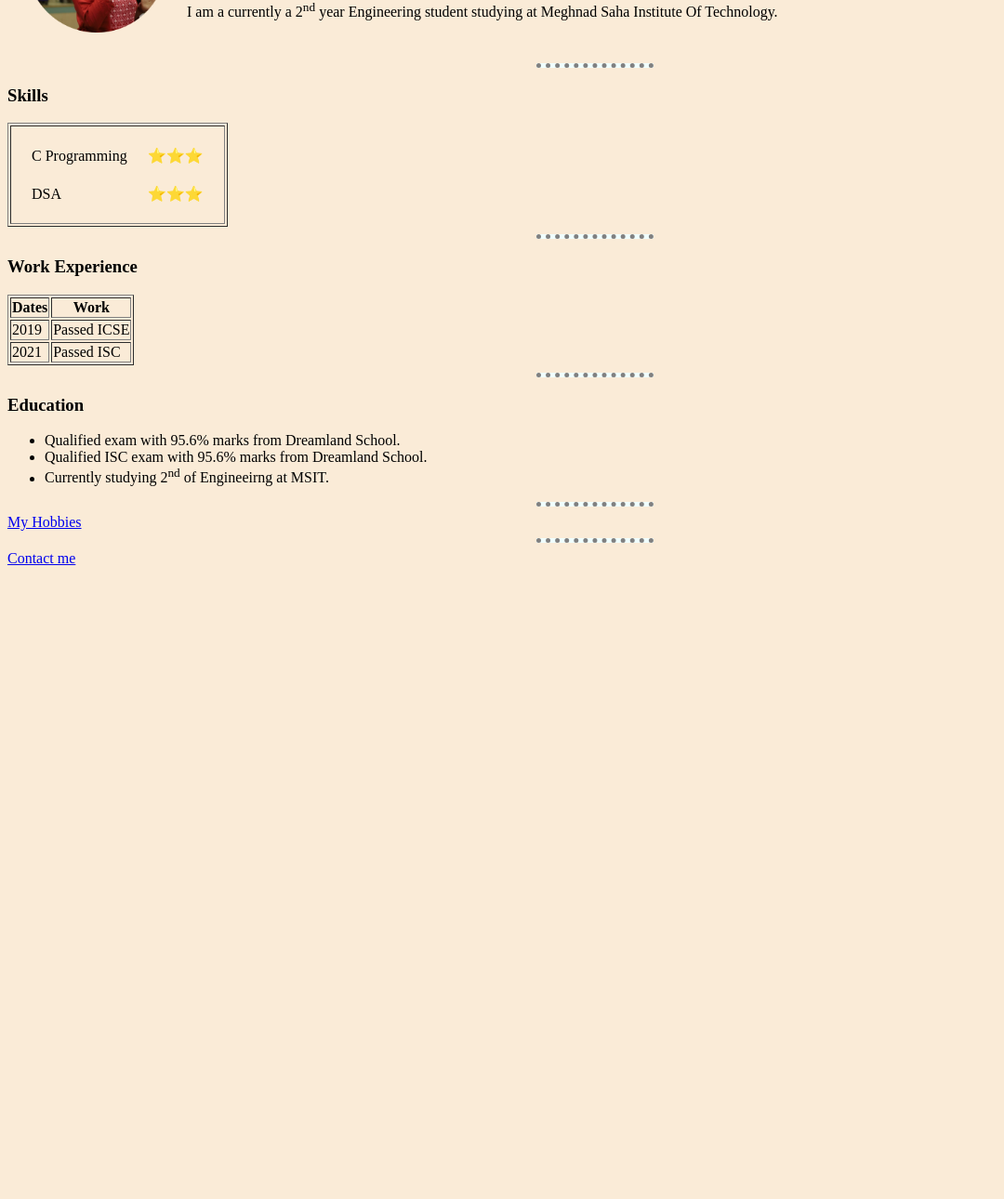
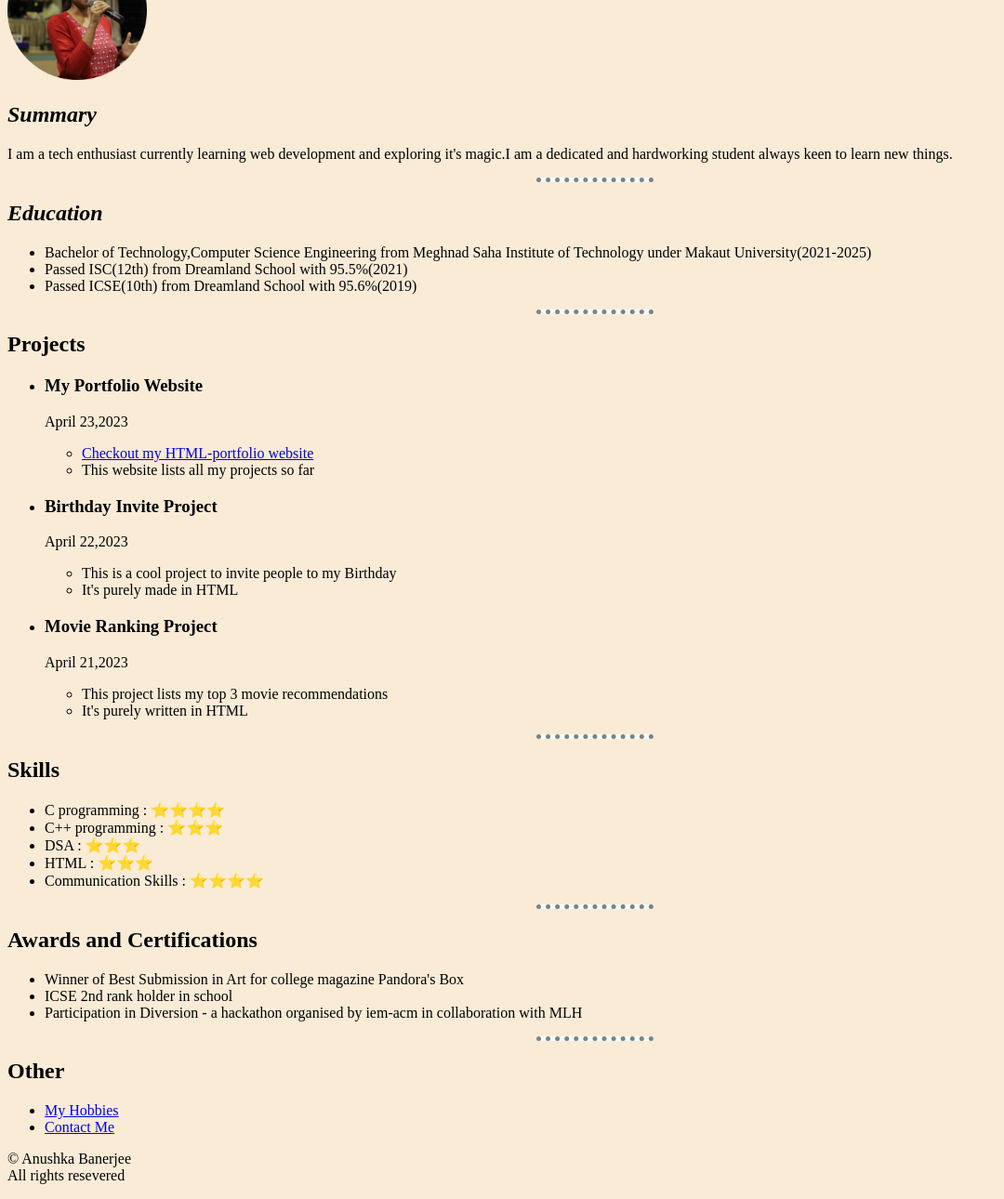
Before and after one commit to AnushkaBanerjee/PERSONAL-WEBSITE, a plain HTML site: page index.html in a window 1280 px wide. Shown: the part 144-1434 px from the top of the page at 93% size, without its empty margins (0-1080 px from the left). Before the commit the page ends 800 px from the top, so only its background shows below. Drawn offline with Linux system fonts and the light colour scheme.

Commit message:
index.html modified

```diff
--- a/index.html
+++ b/index.html
@@ -1,7 +1,7 @@
 <!DOCTYPE html>
 <head>
     <meta charset="UTF-8">
-    <title>Anu's Personal Site</title>
+    <title>My Resume</title>
     <link rel="stylesheet" href="style.css">
 </head>
 
@@ -9,78 +9,71 @@
 
 <!--Body starts here-->
 <body>
-  <table cellspacing="20">
-    <tr>
-      <td> <img src="Anushka-modified.png" height="150"></td>
-      <td><h1>Anushka Banerjee</h1>
-        <p><em>B.Tech<strong> Computer Science Student</strong></em></p>
-        <!--em tag emphasizes text and structures it while i tag italisizes it. We should focus more on the em tag-->
-        <!--b tag for bold and strong tag for bold and styled. We need to prefer strong tag over bold tag -->
-        <p>I am a currently a 2<sup>nd</sup> year Engineering student studying at Meghnad Saha Institute Of Technology.</p></td>
-    </tr>
-  </table>
+  <h1>Anushka Banerjee</h1>
+  <img src = "Anushka-modified.png" alt = "My Profile Photo" height="150"/>
+  <h2><em>Summary</em></h2>
+  <p>I am a tech enthusiast currently learning web development and exploring it's magic.I am a dedicated and hardworking student always keen to learn new things.</p>
+  <hr>
+  <h2><em>Education</em></h2>
+  <ul>
+      <li>Bachelor of Technology,Computer Science Engineering from Meghnad Saha Institute of Technology under Makaut University(2021-2025)</li>
+      <li>Passed ISC(12th) from Dreamland School with 95.5%(2021) </li>
+      <li>Passed ICSE(10th) from Dreamland School with 95.6%(2019) </li>
+  </ul>
+  <hr>
+  <h2>Projects</h2>
+  <ul>
+      <!--First project-->
+      <li><h3>My Portfolio Website</h3>
+          <p>April 23,2023</p>
+          <ul>
+             <li><a href = "https://anushkabanerjee.github.io/HTML-Portfolio/" target="_blank">Checkout my HTML-portfolio website</a></li>
+             <li>This website lists all my projects so far</li>
+          </ul>
+      </li>
+      <!--Second Project-->
+      <li><h3>Birthday Invite Project</h3>
+          <p>April 22,2023</p>
+          <ul>
+              <li>This is a cool project to invite people to my Birthday</li>
+              <li>It's purely made in HTML</li>
+          </ul>
+      </li>
+      <!--Third Project-->
+      <li>
+          <h3>Movie Ranking Project</h3>
+          <p>April 21,2023</p>
+          <ul>
+              <li>This project lists my top 3 movie recommendations</li>
+              <li>It's purely written in HTML</li>
+          </ul>
+      </li>
+  </ul>
+  <hr>
+  <h2>Skills</h2>
+  <ul>
+      <li>C programming : ⭐⭐⭐⭐</li>
+      <li>C++ programming : ⭐⭐⭐</li>
+      <li>DSA : ⭐⭐⭐</li>
+      <li>HTML : ⭐⭐⭐</li>
+      <li>Communication Skills : ⭐⭐⭐⭐</li>
+  </ul>
+  <hr>
+  <h2>Awards and Certifications</h2>
+  <ul>
+      <li>Winner of Best Submission in Art for college magazine Pandora's Box</li>
+      <li>ICSE 2nd rank holder in school</li>
+      <li>Participation in Diversion - a hackathon organised by iem-acm in collaboration with MLH</li>
+  </ul>
+  <hr>
+  <h2>Other</h2>
+  <ul>
+      <li><a href="hobbies.html" target="_blank">My Hobbies</a></li>
+      <li><a href="ContactMe.html"target = "_blank">Contact Me</a></li>
+  </ul>
+  <footer>
+      <p>© Anushka Banerjee<br>All rights resevered</p>
+  </footer>
 
-  <hr>
-
-  <!--Skills-->
-  <h3>Skills</h3>
-  <table border="1">
-    <tr>
-      <td>
-        <table cellspacing = "20">
-          <tr>
-            <td>C Programming</td>
-            <td>⭐⭐⭐</td>
-          </tr>
-
-          <tr>
-            <td>DSA</td>
-            <td>⭐⭐⭐</td>
-          </tr>
-        </table>
-      </td>
-    </tr>
-
-  </table>
-
-    <hr>
-    <h3>Work Experience</h3>
-    <table border="1">
-      <thead>
-        <tr>
-          <th>Dates</th>
-          <th>Work</th>
-        </tr>
-      </thead>
-
-      <tbody>
-        <tr>
-          <td>2019</td>
-          <td>Passed ICSE</td>
-        </tr>
-        <tr>
-          <td>2021</td>
-          <td>Passed ISC</td>
-        </tr>
-      </tbody>
-
-      <!--<tfoot></tfoot>-->
-    </table>
-    <hr>
-    <h3>Education</h3>
-    <p>
-
-     <ul>
-          <li>Qualified exam with 95.6% marks from Dreamland School.</li>
-          <li>Qualified ISC exam with 95.6% marks from Dreamland School.</li>
-          <li>Currently studying 2<sup>nd</sup> of Engineeirng at MSIT. </li>
-      </ul>
-      <!--ol and ul tag for lists-->
-    <hr>
-    <a href="hobbies.html" target="_blank">My Hobbies</a>
-      <!--a for anchor tag-->
-    <br>
-    <hr>
-    <a href="Contact me.html"target="blank">Contact me</a>
 </body>
 </html>
```
Also changed, not shown: ContactMe.html (renamed from Contact me.html).
